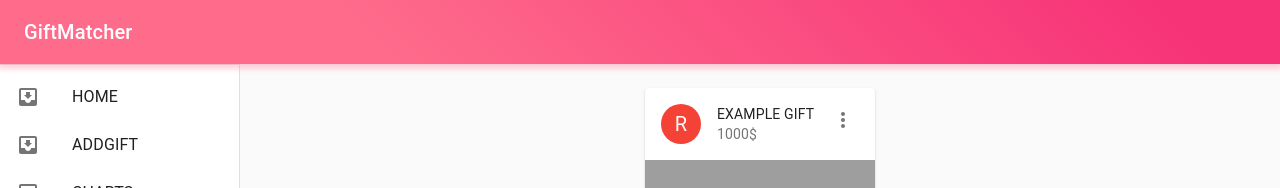
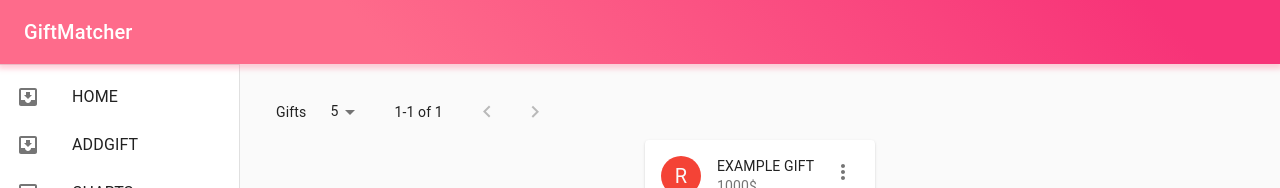
Before and after one commit to infoshareacademy/jfdd14-futureFront-app, a React (Create React App) app: page /gifts in a window 1280 px wide. Shown: the top 188 px of the page. Built offline with nearby package versions, Linux system fonts and the light colour scheme; grey boxes are pictures that could not be loaded.

Commit message:
add pagin

```diff
--- a/src/App.js
+++ b/src/App.js
@@ -19,32 +19,44 @@ function App() {
       price: "1000",
       description: "Cool Gift",
       isFavorite: false,
-      id: "666"
-    }
+      id: "666",
+    },
   ]);
   const [favorites, setFavorites] = useState([]);
   const [giftToExpand, setGiftToExpand] = useState({});
   const [open, setOpen] = useState(false);
 
-  const addGift = gift => {
+  const [page, setPage] = useState(0);
+  const [giftsPerPage, setGiftsPerPage] = useState(5);
+
+  const handleChangePage = (event, newPage) => {
+    setPage(newPage);
+  };
+
+  const handleChangeGiftsPerPage = (event) => {
+    setGiftsPerPage(parseInt(event.target.value, 10));
+    setPage(0);
+  };
+
+  const addGift = (gift) => {
     setGift([...gifts, gift]);
     console.log(gifts, gift, "GIIFTS AfTER ADD");
   };
 
-  const toggleFavorite = giftId => {
-    setFavorites(favorites =>
+  const toggleFavorite = (giftId) => {
+    setFavorites((favorites) =>
       favorites.includes(giftId)
-        ? favorites.filter(id => id !== giftId)
+        ? favorites.filter((id) => id !== giftId)
         : [...favorites, giftId]
     );
   };
 
-  const giftsWithFavs = gifts.map(gift => ({
+  const giftsWithFavs = gifts.map((gift) => ({
     ...gift,
-    isFavorite: favorites.includes(gift.id)
+    isFavorite: favorites.includes(gift.id),
   }));
 
-  const handleClickOpen = gift => {
+  const handleClickOpen = (gift) => {
     setGiftToExpand(gift);
     setOpen(true);
   };
@@ -52,6 +64,8 @@ function App() {
   const handleClose = () => {
     setOpen(false);
   };
+
+  //pagination
 
   return (
     <BrowserRouter>
@@ -66,6 +80,10 @@ function App() {
               gifts={giftsWithFavs}
               toggleFavorite={toggleFavorite}
               handleClickOpen={handleClickOpen}
+              giftsPerPage={giftsPerPage}
+              handleChangeGiftsPerPage={handleChangeGiftsPerPage}
+              handleChangePage={handleChangePage}
+              page={page}
             />
           </Route>
           <Route path="/charts" component={Charts} />
--- a/src/pages/Giftslist/Giftslist.js
+++ b/src/pages/Giftslist/Giftslist.js
@@ -1,12 +1,43 @@
 import React, { Fragment } from "react";
 import Gift from "../../components/Gift/Gift";
+import TablePagination from "@material-ui/core/TablePagination";
 
 const GiftList = function (props) {
-  let { gifts, toggleFavorite, handleClickOpen } = props;
+  let {
+    gifts,
+    toggleFavorite,
+    handleClickOpen,
+    giftsPerPage,
+    handleChangeGiftsPerPage,
+    handleChangePage,
+    page,
+  } = props;
 
   return (
     <Fragment>
-      {gifts?.map((gift, i) => (
+      <div
+        style={{
+          display: "flex",
+          flexBasis: "100%",
+          position: "relative",
+          top: 10,
+        }}
+      >
+        <TablePagination
+          rowsPerPageOptions={[5, 10, 25]}
+          labelRowsPerPage="Gifts"
+          component="div"
+          count={gifts.length}
+          rowsPerPage={giftsPerPage}
+          page={page}
+          onChangePage={handleChangePage}
+          onChangeRowsPerPage={handleChangeGiftsPerPage}
+          align="left"
+        />
+      </div>
+      {gifts
+        ?.slice(page * giftsPerPage, page * giftsPerPage + giftsPerPage)
+        .map((gift, i) => (
           <Gift
             key={i}
             toggleFavorite={toggleFavorite}
```
Also changed, not shown: src/pages/Favorites/Favorites.js (+9 -9 lines), 1 other file (tests, documents, lock files or other folders). Lines whose indentation alone changed are shown as unchanged.
